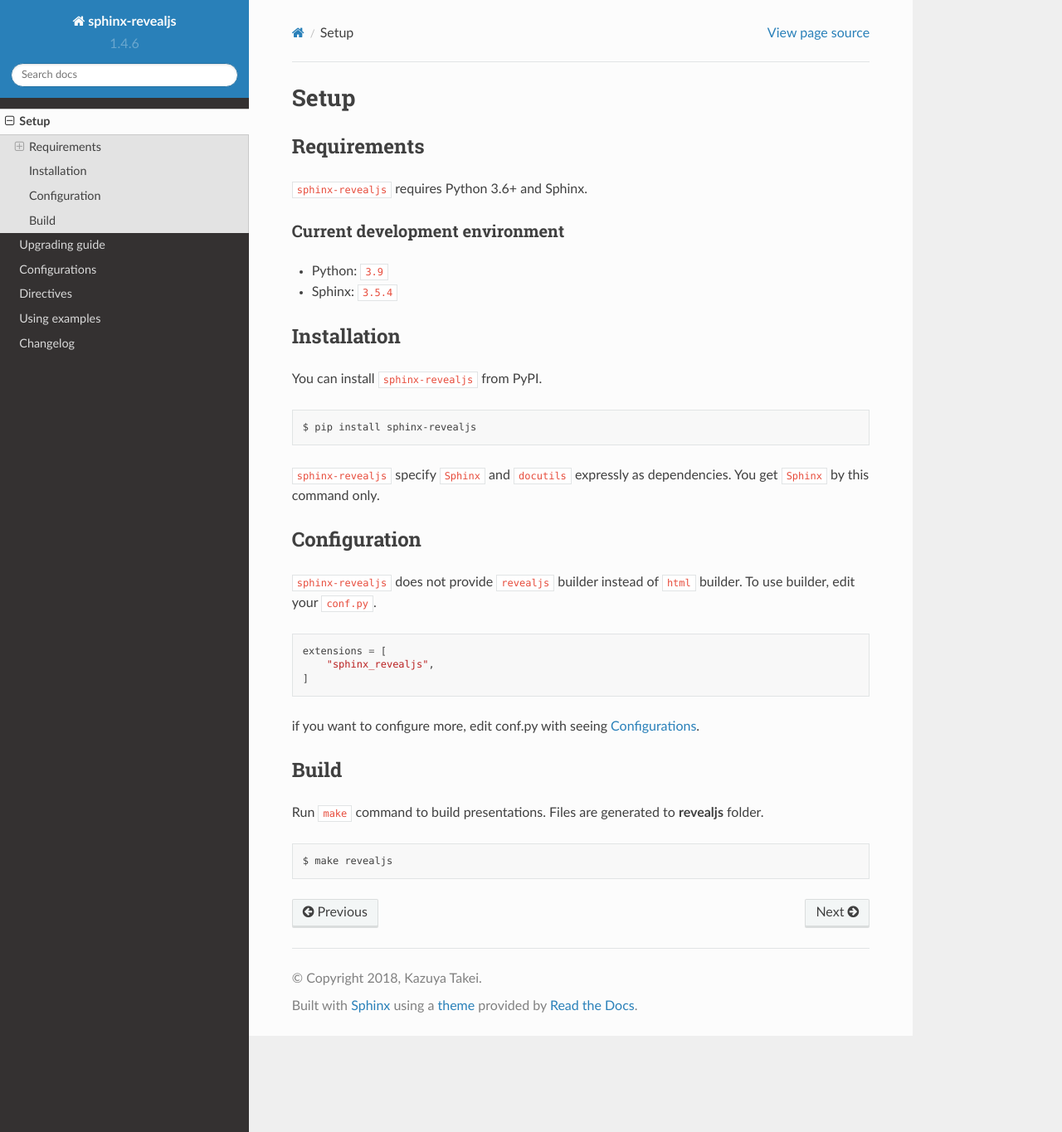
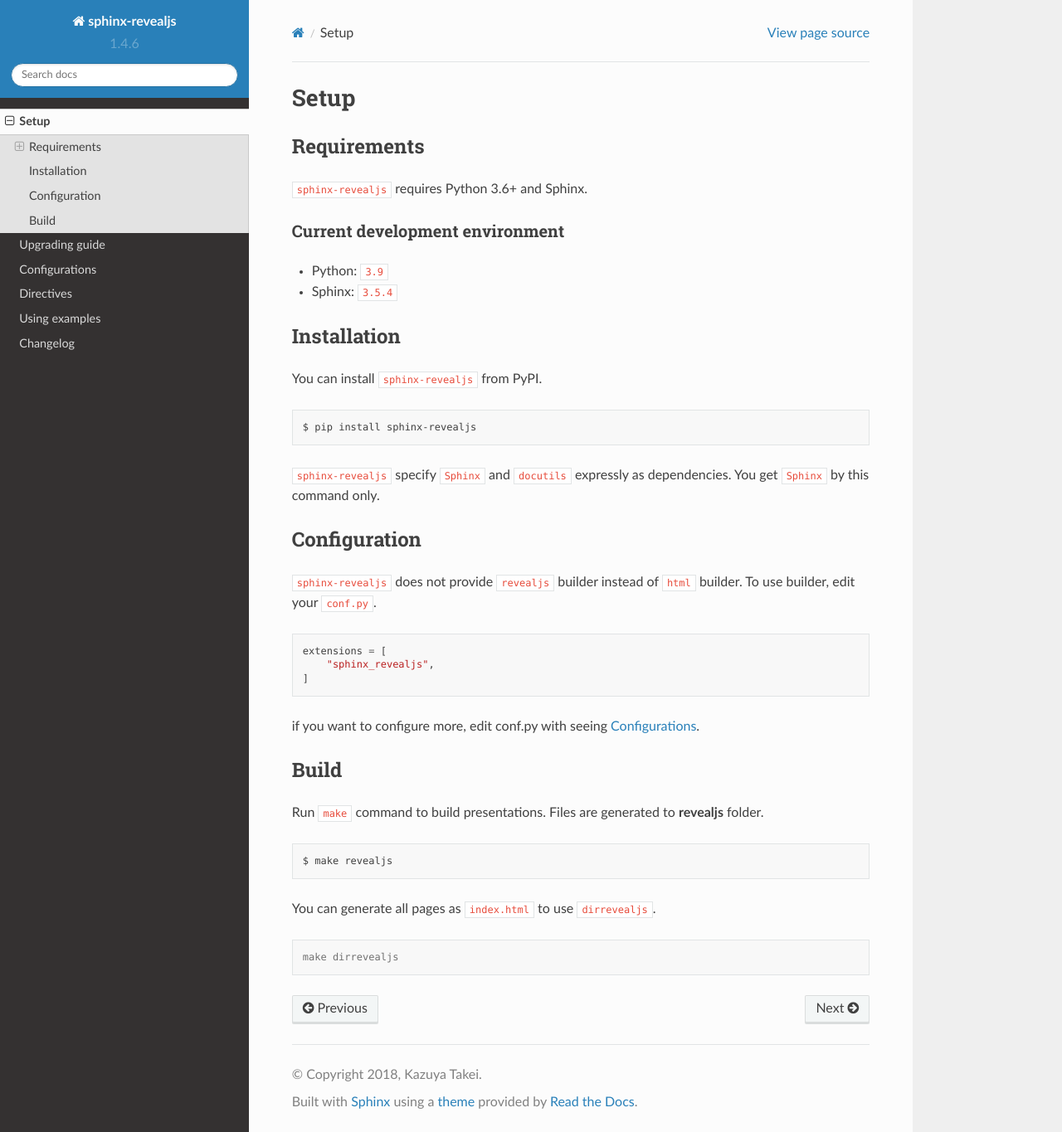
Before and after one commit to attakei/sphinx-revealjs, a Sphinx documentation site: the page built from doc/setup.rst, in a window 1280 px wide and 1365 px high. Shown: the whole window at 83% size. Built offline with Sphinx 7.4.7 and the Read the Docs theme 2.0.0, drawn with Linux system fonts in a browser that asks for light colours.

Commit message:
doc: Update to build commands

```diff
--- a/doc/setup.rst
+++ b/doc/setup.rst
@@ -50,3 +50,9 @@
 .. code-block:: shell
 
    $ make revealjs
+
+You can generate all pages as ``index.html`` to use ``dirrevealjs``.
+
+.. code-block:: console
+
+   make dirrevealjs
```
